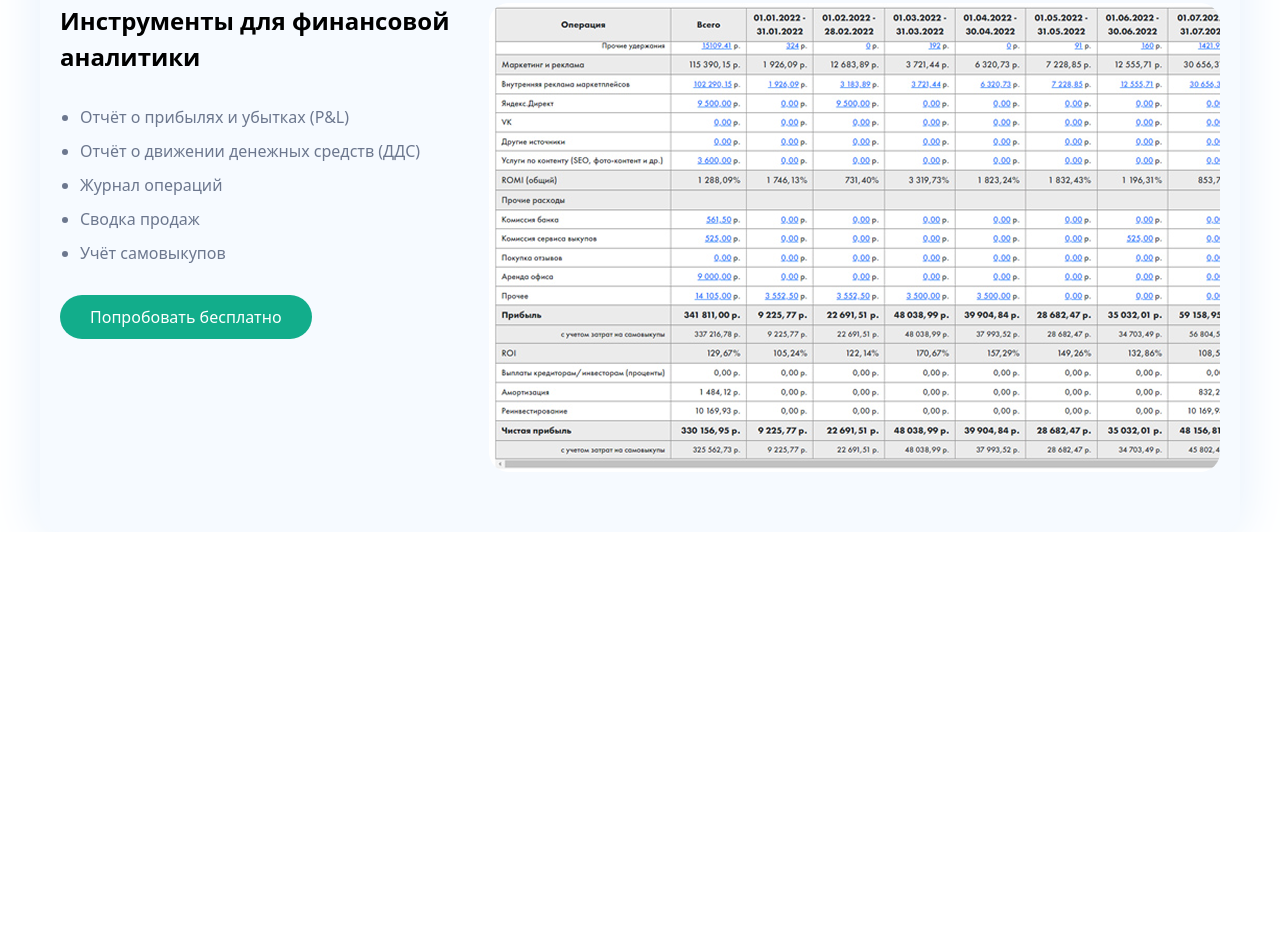
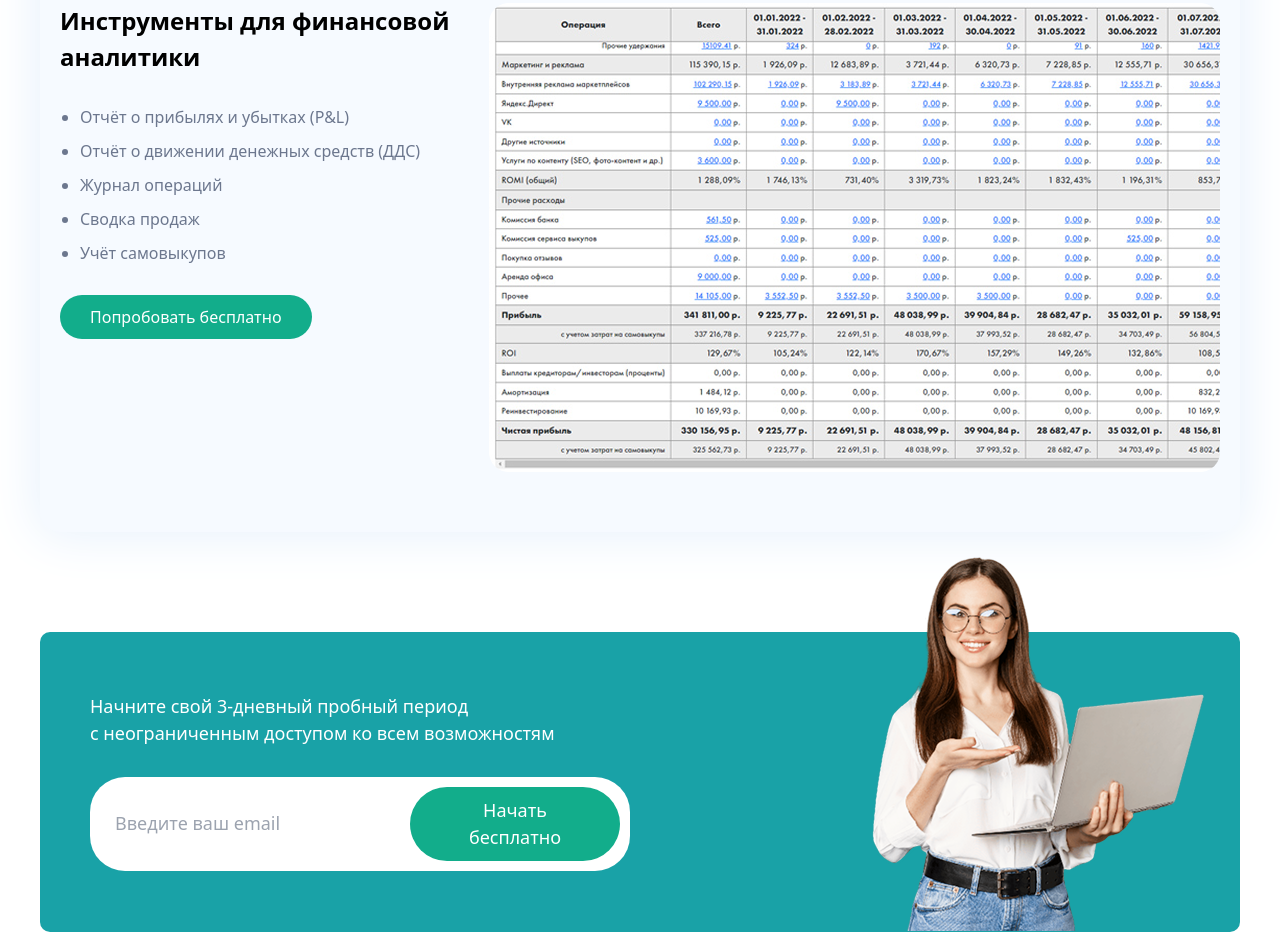
Before and after one commit to azizbekjonsanginov0606-cmd/tet1, a website: page src/index.html in a window 1280 px wide. Shown: the part 1454-2386 px from the top of the page. Before the commit the page ends 1986 px from the top, so only its background shows below. Drawn offline with nearby package versions, Linux system fonts and the light colour scheme; files that its build step writes are made by us from their sources.

Commit message:
section 4

```diff
--- a/src/index.html
+++ b/src/index.html
@@ -129,5 +129,18 @@
                 </aside>
             </section>
         </section>
+        <section
+            class="bg-[#19A2A7] lg:w-[1200px] md:w-[800px] w-[400px] md:h-[300px] m-auto lg:mt-[100px] mt-[50px] p-[20px] flex lg:flex-row flex-col justify-between items-center rounded-[10px] gap-[40px] lg:gap-[0px]">
+            <form class=" flex flex-col gap-[20px] lg:gap-[30px] p-[30px] rounded-[20px] w-[100%] lg:w-[600px] text-[18px] text-white">
+                    <p>Начните свой 3-дневный пробный период <br> с неограниченным доступом ко всем возможностям</p>
+                    <aside class="flex flex-col md:flex-row md:bg-white justify-between rounded-[35px] py-[10px] px-[10px] gap-[20px] w-[100%]">
+                        <input class=" p-[15px] rounded-[50px] text-[18px] text-black" type="email"
+                            placeholder="Введите ваш email">
+                        <button class="btn ">Начать
+                            бесплатно</button>
+                    </aside>
+                </form>
+            <img class="md:mt-[-85px] md:mb-0 mb-[-20px]" src="./surat/[removal 1.png" alt="s">
+        </section>
 </body>
 </html>
```
